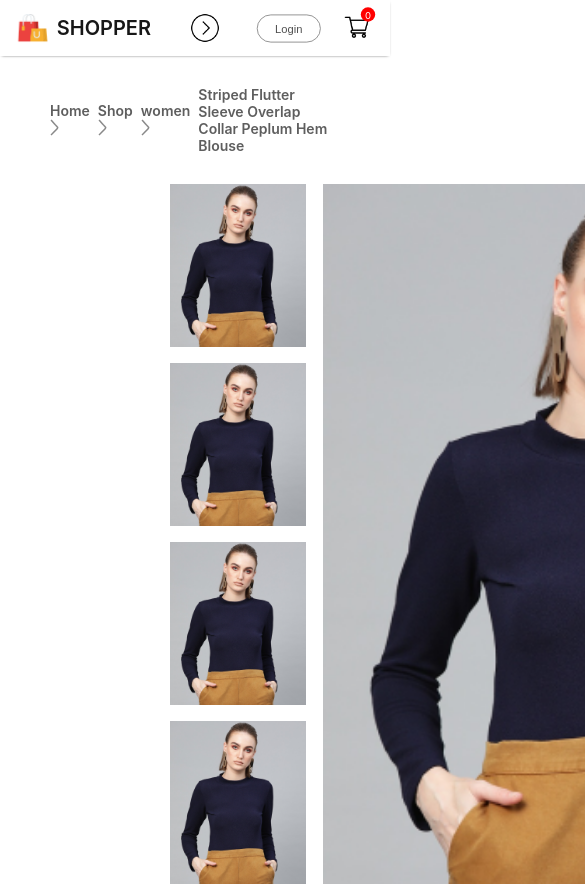
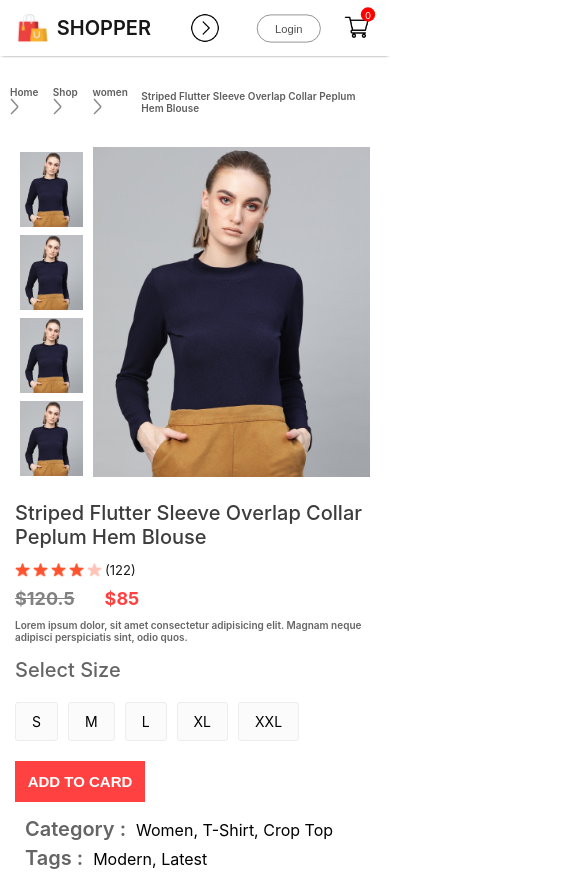
Before and after one commit to Wn0fbg/e-shop, a React (Create React App) app in the folder fronted/: page /product/12 in a window 390 px wide. Shown: the top 886 px of the page, 585 px wide, since content can reach past the window. Built offline with nearby package versions, Linux system fonts and the light colour scheme.

Commit message:
finished adaptive for site

```diff
--- a/fronted/src/components/Breadcrums/Breadcrum.css
+++ b/fronted/src/components/Breadcrums/Breadcrum.css
@@ -11,6 +11,26 @@
 @media (max-width: 1280px) {
   .breadcrum {
     margin: 30px 50px;
-    font-size: 14px;
+    font-size: 13px;
   }
 }
+
+@media (max-width: 1024px) {
+  .breadcrum {
+    margin: 30px 30px;
+    font-size: 13px;
+  }
+}
+
+@media (max-width: 800px) {
+  .breadcrum {
+    margin: 30px 10px;
+    font-size: 12px;
+  }
+}
+
+@media (max-width: 500px) {
+  .breadcrum {
+    font-size: 10px;
+  }
+}
--- a/fronted/src/components/CartItems/CartItems.css
+++ b/fronted/src/components/CartItems/CartItems.css
@@ -1,5 +1,12 @@
 .cart_items {
   margin: 100px 170px;
+}
+
+.cart_items-hr {
+  width: 80%;
+  height: 3px;
+  background: #e2e2e2;
+  border: 0;
 }
 
 .cart_items hr {
@@ -109,3 +116,71 @@
   color: #fff;
   cursor: pointer;
 }
+
+@media (max-width: 1280px) {
+  .cart_items {
+    margin: 60px 50px;
+  }
+
+  .cart_items-format-main {
+    grid-template-columns: 0.5fr 3fr 0.5fr 0.5fr 0.5fr 0.5fr;
+    gap: 20px;
+    padding: 15px 0;
+    font-size: 15px;
+  }
+
+  .cart_icon-product-icon {
+    height: 50px;
+  }
+
+  .cart_item-remove-icon {
+    margin: auto;
+  }
+
+  .cart_items-quantity {
+    width: 40px;
+    height: 30px;
+  }
+
+  .cart_items-down {
+    margin: 80px 0;
+    flex-direction: column;
+    gap: 80px;
+  }
+
+  .cart_items-total {
+    margin: 0;
+  }
+
+  .cart_items-total button {
+    max-width: 200px;
+    height: 45px;
+    font-size: 13px;
+  }
+
+  .cart_items-promobox {
+    width: auto;
+    max-width: 500px;
+  }
+
+  .cart_items-promobox input {
+    width: 100%;
+  }
+
+  .cart_items-promobox button {
+    width: 120px;
+    margin-left: -125px;
+  }
+}
+
+@media (max-width: 1024px) {
+  .cart_item-format-main {
+    display: none;
+    grid-template-columns: 0.5fr 3fr 0.5fr;
+    gap: 10px;
+  }
+
+  .cart_items-format {
+    display: grid;
+  }
+}
--- a/fronted/src/components/CartItems/CartItems.jsx
+++ b/fronted/src/components/CartItems/CartItems.jsx
@@ -39,6 +39,7 @@
                   alt=""
                 />
               </div>
+              <hr />
             </div>
           );
         }
--- a/fronted/src/components/DescriptionBox/DescriptionBox.css
+++ b/fronted/src/components/DescriptionBox/DescriptionBox.css
@@ -41,3 +41,29 @@
   font-size: 20px;
   font-weight: 500;
 }
+
+@media (max-width: 1280px) {
+  .description_box {
+    margin: 60px;
+  }
+}
+
+@media (max-width: 800px) {
+  .description_box {
+    margin: 60px 20px;
+  }
+
+  .description_box-description {
+    font-size: 14px;
+  }
+}
+
+@media (max-width: 500px) {
+  .description_box {
+    margin: 30px 0px;
+  }
+
+  .description_box-description {
+    font-size: 10px;
+  }
+}
--- a/fronted/src/components/ProductDisplay/ProductDisplay.css
+++ b/fronted/src/components/ProductDisplay/ProductDisplay.css
@@ -115,3 +115,241 @@
   color: #656565;
   margin-inline: 10px;
 }
+
+@media (max-width: 1280px) {
+  .product_display {
+    margin: 0px 60px;
+  }
+
+  .product_display-left {
+    gap: 10px;
+  }
+
+  .product_display-img-list {
+    gap: 10px;
+  }
+
+  .product_display-img-list img {
+    height: 120px;
+  }
+
+  .product_display-main-img {
+    width: auto;
+    height: 510px;
+  }
+
+  .product_display-right {
+    margin: 0 30px;
+  }
+
+  .product_display-right h1 {
+    font-size: 22px;
+  }
+
+  .product_display-right-stars {
+    gap: 3px;
+    font-size: 13px;
+  }
+
+  .product_display-right-prices {
+    margin: 10px 0;
+    font-size: 18px;
+  }
+
+  .product_display-right-description {
+    font-size: 13px;
+  }
+
+  .product_display-right-size h1 {
+    margin-top: 20px;
+    font-size: 20px;
+  }
+
+  .product_display-right-sizes div {
+    padding: 14px 20px;
+  }
+
+  .product_display-right button {
+    width: 150px;
+    padding: 15px 0;
+    margin-bottom: 20px;
+  }
+
+  .product_display-right-category {
+    margin-top: 5px;
+    font-size: 14px;
+  }
+}
+
+@media (max-width: 1024px) {
+  .product_display {
+    margin: 0px 30px;
+  }
+
+  .product_display-left {
+    gap: 5px;
+  }
+
+  .product_display-img-list img {
+    height: 80px;
+  }
+
+  .product_display-main-img {
+    height: 350px;
+  }
+
+  .product_display-right h1 {
+    font-size: 18px;
+  }
+
+  .product_display-right-stars img {
+    width: 15px;
+  }
+
+  .product_display-right-prices {
+    margin: 10px 0;
+    font-size: 18px;
+  }
+
+  .product_display-right-description {
+    font-size: 12px;
+  }
+
+  .product_display-right-sizes {
+    margin-top: 10px 0px;
+  }
+
+  .product_display-right-sizes div {
+    padding: 10px 16px;
+    font-size: 12px;
+  }
+
+  .product_display-right button {
+    width: 120px;
+    padding: 10px 0;
+    margin-bottom: 10px;
+    font-size: 14px;
+  }
+
+  .product_display-right-category {
+    font-size: 12px;
+  }
+}
+
+@media (max-width: 800px) {
+  .product_display {
+    margin: 0px 10px;
+  }
+
+  .product_display-left {
+    gap: 0px;
+    flex-direction: column-reverse;
+    align-items: center;
+  }
+
+  .product_display-img-list {
+    flex-direction: row;
+    gap: 6px;
+  }
+
+  .product_display-img-list img {
+    height: 70px;
+  }
+
+  .product_display-main-img {
+    height: 300px;
+  }
+
+  .product_display-right h1 {
+    font-size: 14px;
+  }
+
+  .product_display-right-stars img {
+    width: 13px;
+  }
+
+  .product_display-right-description {
+    font-size: 10px;
+  }
+
+  .product_display-right-size h1 {
+    margin-top: 10px 0;
+  }
+
+  .product_display-right-sizes {
+    margin-top: 10px;
+    gap: 5px;
+  }
+
+  .product_display-right-sizes div {
+    padding: 4px 11px;
+  }
+
+  .product_display-right button {
+    width: 100px;
+    font-size: 12px;
+  }
+
+  .product_display-right-category {
+    font-size: 10px;
+  }
+}
+
+@media (max-width: 500px) {
+  .product_display {
+    flex-direction: column;
+  }
+
+  .product_display-left {
+    gap: 10px;
+    flex-direction: row;
+    margin: auto;
+  }
+
+  .product_display-img-list {
+    flex-direction: column;
+    gap: 8px;
+  }
+
+  .product_display-img-list img {
+    height: 75px;
+  }
+
+  .product_display-main-img {
+    height: 330px;
+  }
+
+  .product_display-right {
+    margin: 5px;
+  }
+
+  .product_display-right h1 {
+    margin-top: 15px;
+    font-size: 20px;
+    font-weight: 500;
+  }
+
+  .product_display-right-stars img {
+    width: 15px;
+  }
+
+  .product_display-right-sizes {
+    gap: 10px;
+    margin: 20px 0;
+  }
+
+  .product_display-right-sizes div {
+    padding: 10px 16px;
+    font-size: 14px;
+  }
+
+  .product_display-right button {
+    width: 130px;
+    font-size: 15px;
+    padding: 12px 0;
+  }
+
+  .product_display-right-category {
+    font-size: 16px;
+  }
+}
--- a/fronted/src/components/RelatedProducts/RelatedProducts.css
+++ b/fronted/src/components/RelatedProducts/RelatedProducts.css
@@ -20,7 +20,79 @@
 }
 
 .related_products-item {
-    margin-top: 50px;
-    display: flex;
-    gap: 30px;
+  margin-top: 50px;
+  display: flex;
+  gap: 30px;
 }
+
+@media (max-width: 1280px) {
+  .related_products {
+    height: 70vh;
+  }
+
+  .related_products h1 {
+    font-size: 40px;
+  }
+
+  .related_products hr {
+    width: 160px;
+    height: 4px;
+  }
+
+  .related_products-item {
+    gap: 20px;
+    margin-top: 30px;
+  }
+}
+
+@media (max-width: 1024px) {
+  .related_products {
+    height: 60vh;
+  }
+
+  .related_products h1 {
+    font-size: 30px;
+  }
+
+  .related_products hr {
+    width: 120px;
+    height: 3px;
+  }
+
+  .related_products-item {
+    gap: 15px;
+    margin-top: 20px;
+  }
+}
+
+@media (max-width: 800px) {
+  .related_products {
+    height: 50vh;
+    gap: 6px;
+    margin-bottom: 100px;
+  }
+
+  .related_products h1 {
+    font-size: 20px;
+  }
+
+  .related_products hr {
+    width: 100px;
+  }
+
+  .related_products-item {
+    gap: 5px;
+  }
+
+  .related_products-item {
+    display: grid;
+    grid-template-columns: repeat(2, 1fr);
+    gap: 20px;
+  }
+}
+
+@media (max-width: 500px) {
+  .related_products {
+    height: 90vh;
+  }
+}
```
